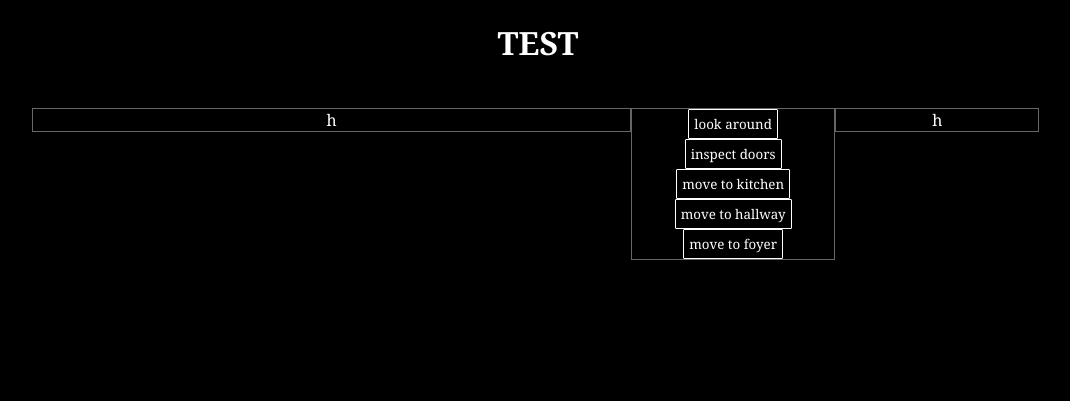
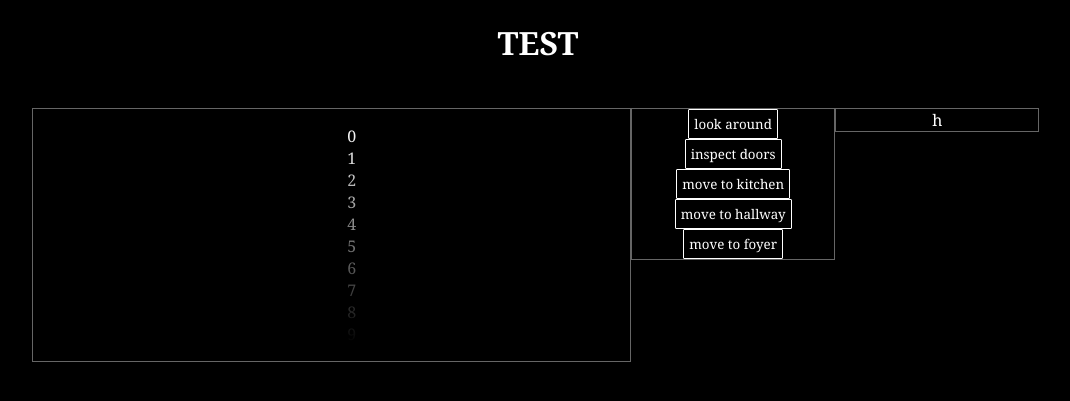
Before and after one commit to Siimon13/CodeDay-TeamStoenescu, a Flask app: page / in a window 1280 px wide. Shown: the top 401 px of the page, without its empty margins (102-1172 px from the left). Run offline with Flask 2, Linux system fonts and the light colour scheme.

Commit message:
added text gradient

```diff
--- a/static/main.css
+++ b/static/main.css
@@ -1,11 +1,8 @@
 body {
 	background-color:#000000;
 	text-align:center;
-    font-family:"Georgia";
-    color:white;
-}
-
-div {
+	font-family:"Georgia";
+	color:white;
 }
 
 button {
@@ -15,6 +12,7 @@ button {
 	color: white;
 	font-family: "Georgia";
 	border-radius:1px;
+
 }
 
 #wrapper {
@@ -28,7 +26,8 @@ button {
 	float: left;
 }
 #one {
-	width: 59%; //60% doesnt work, probably because of the 1px pixel
+
+	width: 59%; //60% doesnt work, probably because of the 1px pixel - change this to 60% when borders are removed
 }
 #two{
 	width: 20%;
@@ -36,3 +35,13 @@ button {
 #three{
 	width: 20%;
 }
+#one ul {
+	list-style-type:none;
+	background-image: -moz-linear-gradient(#FFFFFF, #000000);
+	background-image: -webkit-gradient(linear, 0% 0%, 0% 100%, from(#FFFFFF), to(#000000));
+	background-image: -webkit-linear-gradient(#FFFFFF, #000000);
+	background-image: -o-webkit-linear-gradient(#FFFFFF, #000000);
+	background-image: -ms-linear-gradient(#FFFFFF, #000000);
+	-webkit-background-clip: text;
+	-webkit-text-fill-color: transparent;
+}
--- a/templates/main.html
+++ b/templates/main.html
@@ -8,7 +8,19 @@
 	<h1>TEST</h1>
 	<br>
 	<div id="wrapper">
-		<div class="column" id="one">h
+		<div class="column" id="one">
+			<ul>
+				<li>0</li>
+				<li>1</li>
+				<li>2</li>
+				<li>3</li>
+				<li>4</li>
+				<li>5</li>
+				<li>6</li>
+				<li>7</li>
+				<li>8</li>
+				<li>9</li>
+			</ul>
 		</div>
 		<div class="column" id="two">
 			{% for button in buttons %}
```
